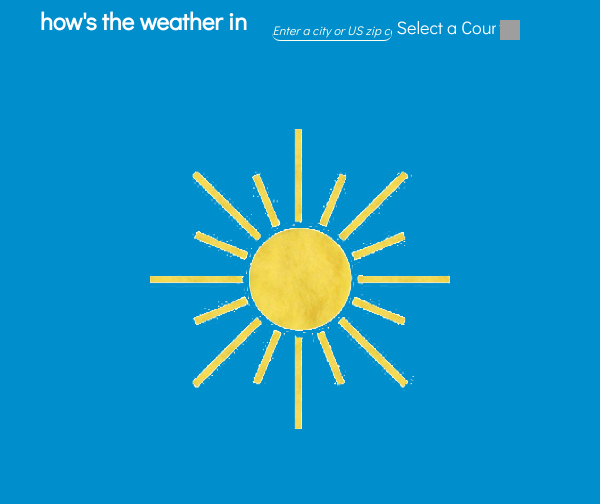
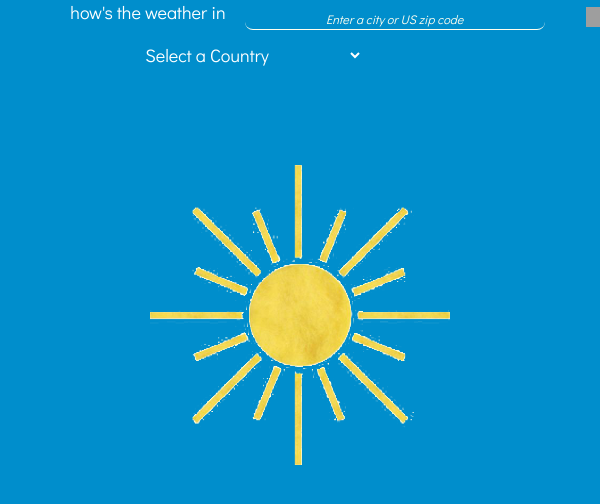
Before and after one commit to tova-moskowitz/weather-app, a React (Create React App) app: page / in a window 600 px wide. Shown: the top 504 px of the page. Built offline with nearby package versions, Linux system fonts and the light colour scheme; grey boxes are pictures that could not be loaded; a web font is replaced by a local one.

Commit message:
responsive in progress

```diff
--- a/src/App.css
+++ b/src/App.css
@@ -22,10 +22,10 @@ html {
 
 .beforeInput {
   margin-left: 40px;
-  font-size: 1.5rem;
+  font-size: 18px;
   /* color: #ffa500; */
   color: #fff;
-  font-weight: 700;
+  /* font-weight: 700; */
 }
 
 ::placeholder {
@@ -84,21 +84,12 @@ html {
   text-align: center;
   height: 300px;
   width: 300px;
+  margin: 5%;
 }
 
 .submitLocation {
   background: none;
   width: 29%;
-  /* margin: 2px auto; */
-
-  /* height: 50px;
-  position: absolute;
-  right: -50px;
-  text-transform: uppercase;
-  font-weight: 700;
-  font-family: "Didact Gothic";
-  font-size: 15px;
-  color: #ffdf00; */
 }
 
 .locationName {
@@ -213,3 +204,44 @@ select {
 .dailyIcon {
   height: 100px;
 }
+
+@media screen and (max-width: 640px) {
+  .beforeInput {
+    margin-left: 15px;
+  }
+  .location {
+    width: 50%;
+    margin-left: 15px;
+  }
+  .selectCountry,
+  .selectState {
+    width: 50%;
+    margin: 0 40px;
+  }
+  .weatherForm {
+    text-align: center;
+  }
+  .searchIcon {
+    position: absolute;
+    top: 10px;
+    right: 0px;
+  }
+}
+/*
+.selectCountry,
+.selectState {
+  width: 25%;
+  margin: 0 0px;
+} */
+
+@media only screen and (min-width: 425px) and (max-width: 768px) {
+  .searchIcon {
+    top: 7px;
+    right: -6px;
+  }
+  .selectCountry,
+  .selectState {
+    width: 50%;
+    margin: 0 45px;
+  }
+}
```
